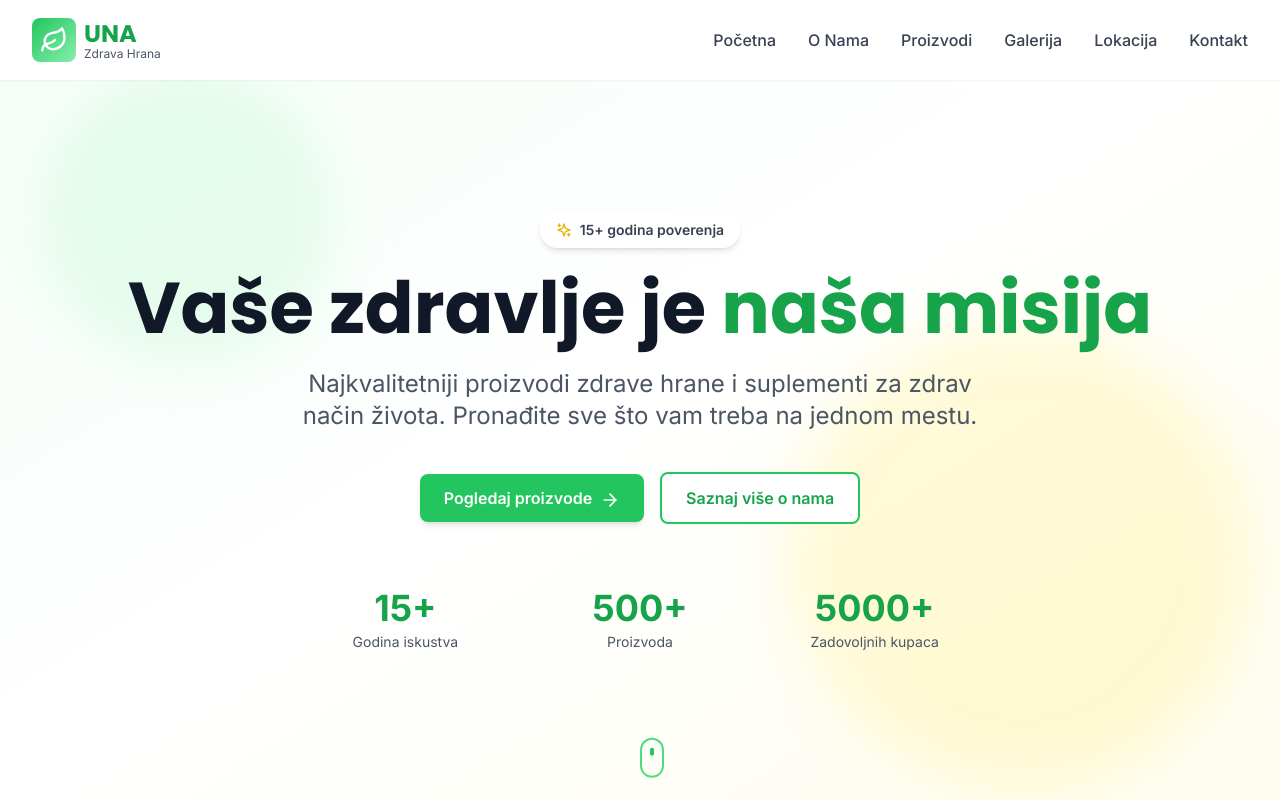
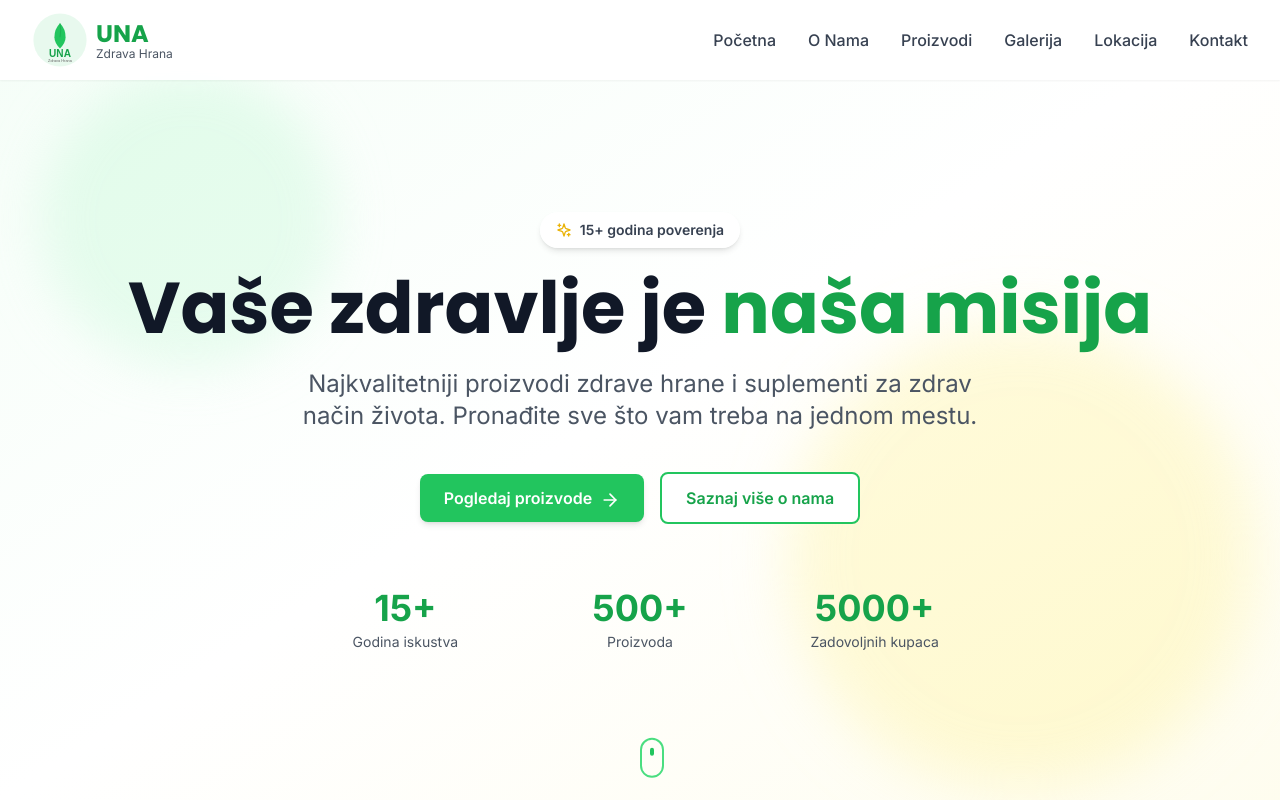
Before and after one commit to lamingsrb/UNA-Zdrava-Hrana, a Next.js app: page / in a window 1280 px wide. Shown: the top 800 px of the page. Built offline with nearby package versions, Linux system fonts and the light colour scheme.

Commit message:
Add UNA logo and update Header

```diff
--- a/src/components/ui/Header.tsx
+++ b/src/components/ui/Header.tsx
@@ -1,8 +1,9 @@
 'use client'
 
 import { useState } from 'react'
-import { Menu, X, Leaf } from 'lucide-react'
+import { Menu, X } from 'lucide-react'
 import Link from 'next/link'
+import Image from 'next/image'
 
 export default function Header() {
   const [isOpen, setIsOpen] = useState(false)
@@ -22,8 +23,14 @@ export default function Header() {
         <div className="flex items-center justify-between h-16 sm:h-20">
           {/* Logo */}
           <Link href="/" className="flex items-center space-x-2 group">
-            <div className="bg-gradient-health p-2 rounded-lg group-hover:scale-110 transition-transform">
-              <Leaf className="w-6 h-6 sm:w-7 sm:h-7 text-white" />
+            <div className="group-hover:scale-110 transition-transform">
+              <Image
+                src="/una-logo.svg"
+                alt="UNA Zdrava Hrana Logo"
+                width={50}
+                height={50}
+                className="w-12 h-12 sm:w-14 sm:h-14"
+              />
             </div>
             <div className="hidden sm:block">
               <span className="text-2xl font-display font-bold text-primary-600">UNA</span>
```
Also changed, not shown: public/una-logo.svg (added).
